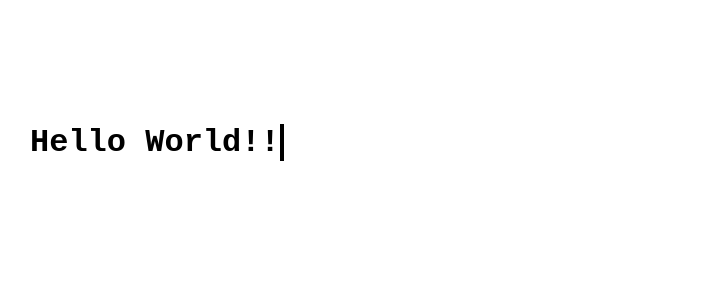
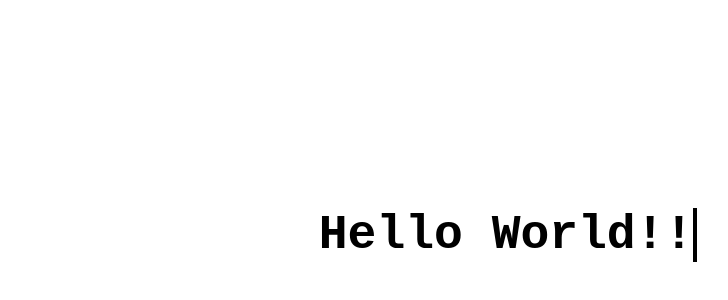
Before and after one commit to LopesGeovane/testes, a plain HTML site: page index.html in a window 1280 px wide. Shown: the part 176-476 px from the top of the page, without its empty margins (270-998 px from the left). Drawn offline with Linux system fonts and the light colour scheme.

Commit message:
adptando tamanho

```diff
--- a/index.html
+++ b/index.html
@@ -12,8 +12,8 @@
         }
 
         div{
-            padding-left: 300px;
-            padding-top: 300px;
+            padding-left: 46vw;
+            padding-top: 48vh;
         }
 
         h1{
@@ -37,6 +37,12 @@
                 border-color: transparent;
             }
         }
+
+        @media(min-width: 425px) {
+            h1{
+                font-size: 3em;
+            }
+        }
     </style>
 </head>
 <body>
```
